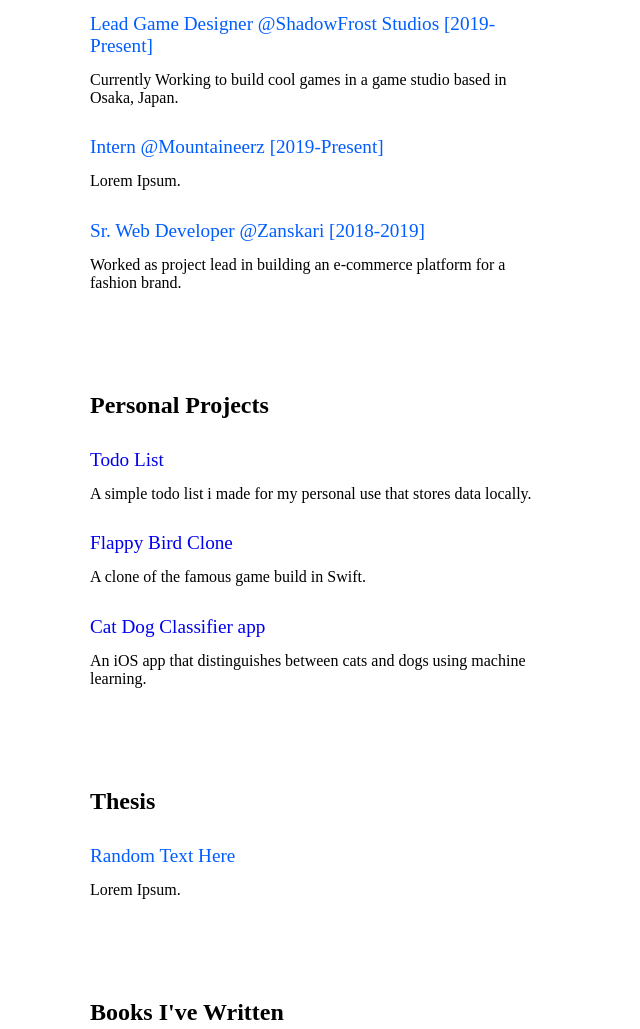
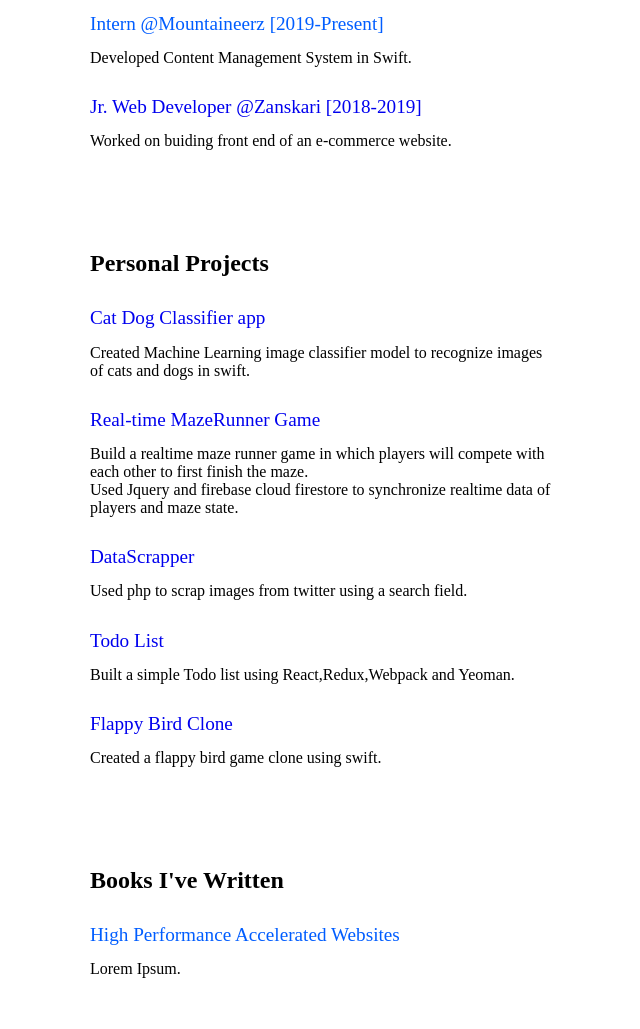
Before and after one commit to im-ankitjais/MyWebsite, a plain HTML site: page index.html in a window 1280 px wide. Shown: the part 494-1523 px from the top of the page, without its empty margins (318-958 px from the left). Drawn offline with Linux system fonts and the light colour scheme.

Commit message:
modified data

```diff
--- a/index.html
+++ b/index.html
@@ -12,23 +12,28 @@
 	<h2 id="about">Artistically Creative Developer</h2>
 	<div class="content">
 		<h2 class="title">Work Experience</h2>
-		<p class="head">Lead Game Designer @ShadowFrost Studios [2019-Present]</p>
-		<p class="data">Currently Working to build cool games in a game studio based in Osaka, Japan.</p>
 		<p class="head">Intern @Mountaineerz [2019-Present]</p>
+		<p class="data">Developed Content Management System in Swift.</p>
+		<p class="head"><a href="https://anshul-negi.github.io/Zanskari/">Jr. Web Developer @Zanskari [2018-2019]</a></p>
+		<p class="data">Worked on buiding front end of an e-commerce website.</p>
+
+
+
+		<h2 class="title">Personal Projects</h2>
+		<p class="head"><a href="https://github.com/anshul-negi/cat-dog-classifier">Cat Dog Classifier app</a></p>
+		<p class="data">Created Machine Learning image classifier model to recognize images of cats and dogs in swift.</p>
+		<p class="head"><a href="https://anshul-negi.github.io/MazeRunner/">Real-time MazeRunner Game</a></p>
+		<p class="data">Build a realtime maze runner game in which players will compete with each other to first finish the maze.<br>Used Jquery and firebase cloud firestore to synchronize realtime data of players and maze state.</p>
+		<p class="head"><a href="https://github.com/anshul-negi/DataScrapper">DataScrapper</a></p>
+		<p class="data">Used php to scrap images from twitter using a search field.</p>
+		<p class="head"><a href="http://dist.anshul.now.sh/">Todo List</a></p>
+		<p class="data">Built a simple Todo list using React,Redux,Webpack and Yeoman.</p>
+		<p class="head"><a href="https://github.com/anshul-negi/Flappy">Flappy Bird Clone</a></p>
+		<p class="data">Created a flappy bird game clone using swift.</p>
+		<h2 class="title">Books I've Written</h2>
+		<p class="head">High Performance Accelerated Websites</p>
 		<p class="data">Lorem Ipsum.</p>
-		<p class="head">Sr. Web Developer @Zanskari [2018-2019]</p>
-		<p class="data">Worked as project lead in building an e-commerce platform for a fashion brand.</p>
-		<h2 class="title">Personal Projects</h2>
-		<p class="head"><a href="http://dist.anshul.now.sh/">Todo List</a></p>
-		<p class="data">A simple todo list i made for my personal use that stores data locally.</p>
-		<p class="head"><a href="https://github.com/anshul-negi/Flappy">Flappy Bird Clone</a></p>
-		<p class="data">A clone of the famous game build in Swift.</p>
-		<p class="head"><a href="https://github.com/anshul-negi/cat-dog-classifier">Cat Dog Classifier app</a></p>
-		<p class="data">An iOS app that distinguishes between cats and dogs using machine learning.</p>
 		<h2 class="title">Thesis</h2>
-		<p class="head">Random Text Here</p>
-		<p class="data">Lorem Ipsum.</p>
-		<h2 class="title">Books I've Written</h2>
 		<p class="head">Random Text Here</p>
 		<p class="data">Lorem Ipsum.</p>
 		<h2 class="title">Education</h2>
```
